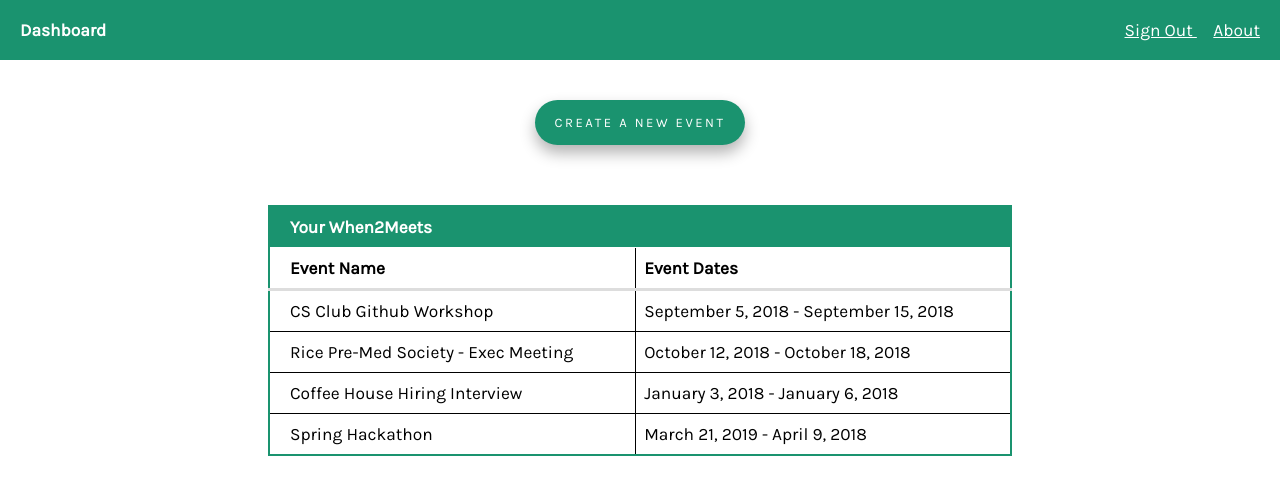
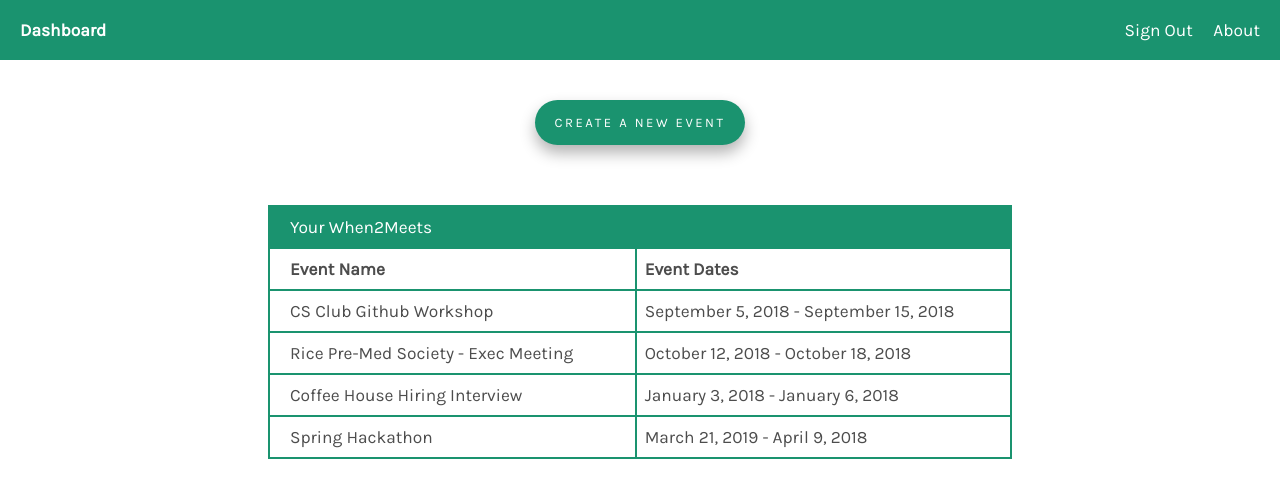
Before and after one commit to yoonaoh/hackrice8, a Python web app: template when2meet/templates/dashboard.html in a window 1280 px wide. Shown: the top 498 px of the page. Run offline with Jinja, Linux system fonts and the light colour scheme; the template is opened without the code that fills it, so the values that code supplies are empty.

Commit message:
changed some font colors and links

```diff
--- a/when2meet/css/dashboard.css
+++ b/when2meet/css/dashboard.css
@@ -9,7 +9,6 @@
   margin-left: 0;
   margin-right: 0;
 }
-
 
 .wrap {
   display: flex;
@@ -58,7 +57,7 @@
 }
 
 thead tr:last-child th {
-  border-bottom: 3px solid #ddd;
+  border-bottom: 2px solid #1A936F;
 }
 
 table {
@@ -69,14 +68,44 @@
   border-radius: .25re
 }
 td, th {
-  border: 1px solid;
+  color:  #4d4d4d;
+  border: 2px solid #1A936F;
   text-align: left;
   padding: 8px;
 }
+
+#table-title {
+  color: white;
+}
+
 tr: nth-child(even) {
-  bacground-color: lightgreen;
+  background-color: green;
 }
 tbody tr:hover {
   background-color: #f2f2f2;
   cursor: pointer;;
 }
+
+a.header:link {
+    color: white;
+    background-color: transparent;
+    text-decoration: none;
+}
+
+a.header:hover {
+    color: white;
+    background-color: transparent;
+    text-decoration: underline;
+}
+
+a.header:visited {
+    color: white;
+    background-color: transparent;
+    text-decoration: none;
+}
+
+a.header:active {
+    color: white;
+    background-color: transparent;
+    text-decoration: none;
+}
--- a/when2meet/templates/dashboard.html
+++ b/when2meet/templates/dashboard.html
@@ -9,7 +9,7 @@
   <div style="background-color: #1A936F; color: white; padding: 20px;">
     <div id="space">
       <span><b>Dashboard</b></span>
-      <span><u>Sign Out </u>&nbsp; &nbsp; <u>About</u></span>
+      <span><a class="header" href="homepage.html">Sign Out </a>&nbsp; &nbsp; <a class="header" href="https://www.when2meet.com/?About">About</a></span>
     </div>
   </div>
 </header>
@@ -25,7 +25,7 @@
   <table>
     <thead>
       <tr>
-        <th colspan="2"><b>Your When2Meets<b></th>
+        <th id="table-title" colspan="2">Your When2Meets</th>
       </tr>
     <tr>
       <th><b>Event Name</b></th>
--- a/when2meet/templates/homepage.html
+++ b/when2meet/templates/homepage.html
@@ -10,7 +10,7 @@
 <header>
   <div style="background-color: #1A936F; color: white; padding: 20px;">
     <div id="space">
-      <span>Home</span>
+      <span><b>Home</b></span>
       <span><a id= "header" href="https://www.when2meet.com/?About">About</a></span>
     </div>
   </div>
--- a/when2meet/templates/new_event.html
+++ b/when2meet/templates/new_event.html
@@ -10,7 +10,7 @@
   <div style="background-color: #1A936F; color: white; padding: 20px;">
     <div id="space">
       <span><b>Create New Event</b></span>
-      <span><a href="homepage.html">Sign Out </a> &nbsp; &nbsp; <a href="https://www.when2meet.com/?About">About</a></span>
+      <span><a class="header" href="homepage.html">Sign Out </a> &nbsp; &nbsp; <a class="header" href="https://www.when2meet.com/?About">About</a></span>
     </div>
   </div>
 </header>
```
Also changed, not shown: when2meet/css/new_entry.css (+10 -10 lines).
